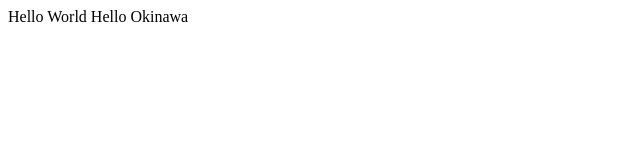
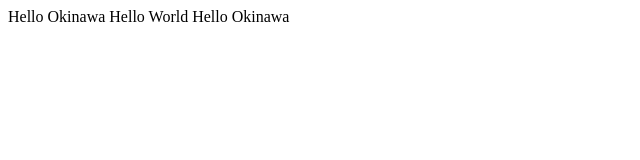
Before and after one commit to toshiaki21/git_practice, a plain HTML site: page index.html in a window 1280 px wide. Shown: the whole page, without its empty margins (0-640 px from the left). Drawn offline with Linux system fonts and the light colour scheme.

Commit message:
書き足しました

```diff
--- a/index.html
+++ b/index.html
@@ -10,6 +10,7 @@
 <div></div>
 
 <div></div>
+Hello Okinawa
 
   Hello World
   Hello Okinawa
```
